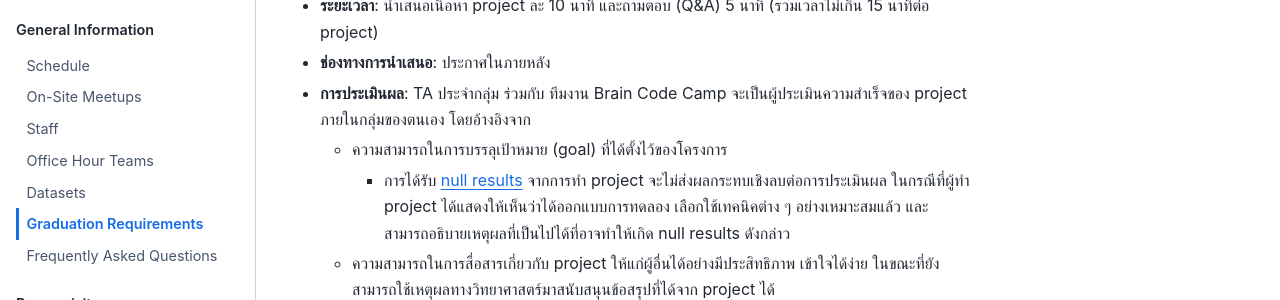
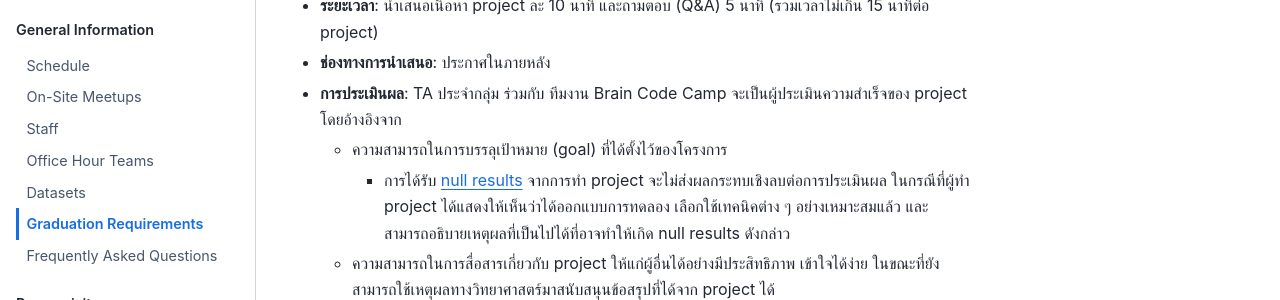
Before and after one commit to braincodecamp/brainCodeCamp2026, a Jupyter Book: the page built from GeneralInfo/graduation_requirements.md, in a window 1280 px wide and 900 px high, scrolled down 718 px. Shown: the part 177-477 px from the top of the window. Built offline with Jupyter Book 1.0.4 settings and Sphinx 7.4.7 and the Sphinx Book theme 1.1.4, drawn with Linux system fonts in a browser that asks for light colours; pages that are not in the unit, such as notebooks, are missing from menus.

Commit message:
Update graduation requirement

```diff
--- a/GeneralInfo/graduation_requirements.md
+++ b/GeneralInfo/graduation_requirements.md
@@ -25,7 +25,7 @@
 - **Date/Time**: 28 ต.ค. 2569 เวลา 7pm-9pm
 - **ระยะเวลา**: นำเสนอเนื้อหา project ละ 10 นาที และถามตอบ (Q&A) 5 นาที (รวมเวลาไม่เกิน 15 นาทีต่อ project)
 - **ช่องทางการนำเสนอ**: ประกาศในภายหลัง
-- **การประเมินผล**: TA ประจำกลุ่ม ร่วมกับ ทีมงาน Brain Code Camp จะเป็นผู้ประเมินความสำเร็จของ project ภายในกลุ่มของตนเอง โดยอ้างอิงจาก
+- **การประเมินผล**: TA ประจำกลุ่ม ร่วมกับ ทีมงาน Brain Code Camp จะเป็นผู้ประเมินความสำเร็จของ project โดยอ้างอิงจาก
   - ความสามารถในการบรรลุเป้าหมาย (goal) ที่ได้ตั้งไว้ของโครงการ
     - การได้รับ [null results](https://en.wikipedia.org/wiki/Null_result) จากการทำ project จะไม่ส่งผลกระทบเชิงลบต่อการประเมินผล ในกรณีที่ผู้ทำ project ได้แสดงให้เห็นว่าได้ออกแบบการทดลอง เลือกใช้เทคนิคต่าง ๆ อย่างเหมาะสมแล้ว และ สามารถอธิบายเหตุผลที่เป็นไปได้ที่อาจทำให้เกิด null results ดังกล่าว
   - ความสามารถในการสื่อสารเกี่ยวกับ project ให้แก่ผู้อื่นได้อย่างมีประสิทธิภาพ เข้าใจได้ง่าย ในขณะที่ยังสามารถใช้เหตุผลทางวิทยาศาสตร์มาสนับสนุนข้อสรุปที่ได้จาก project ได้
```
